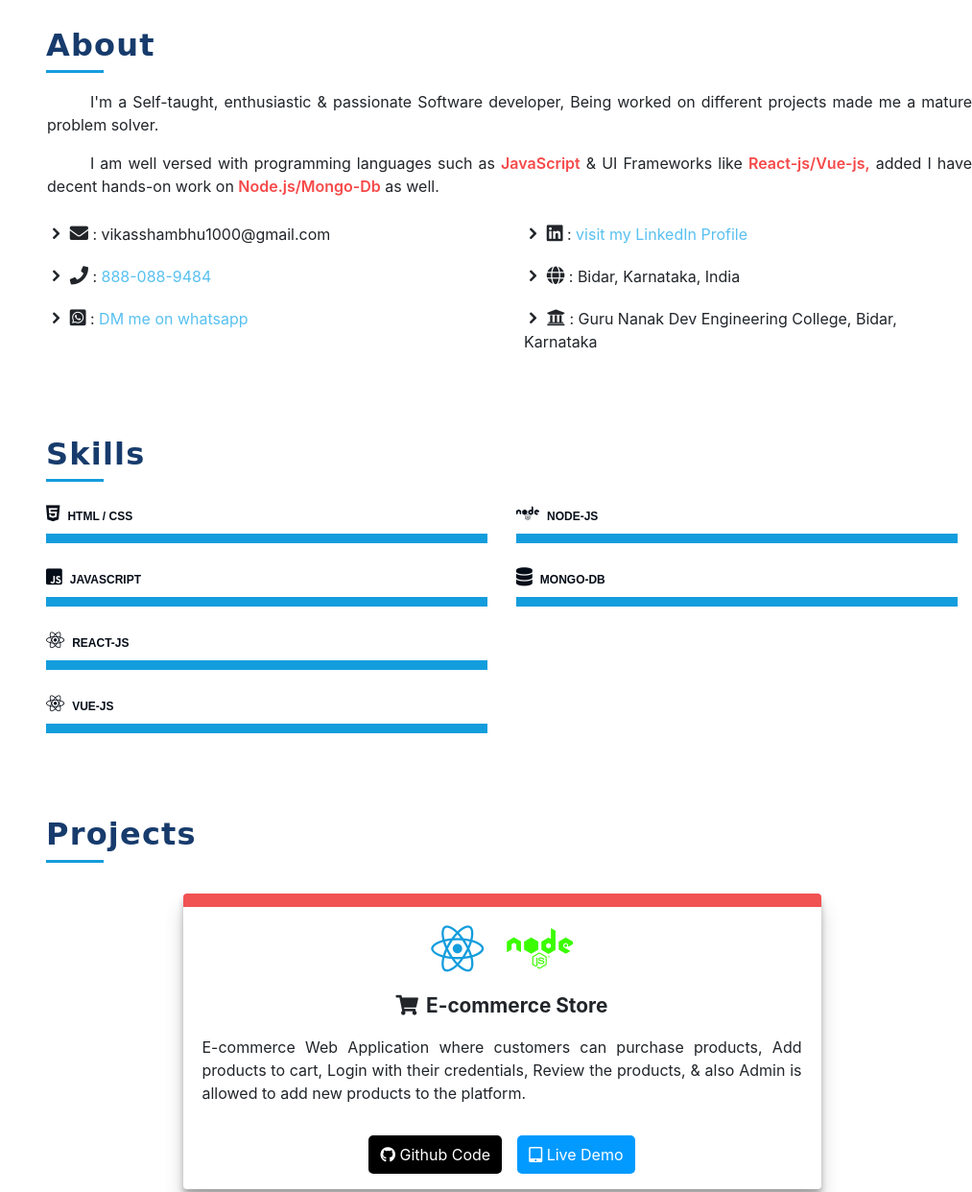
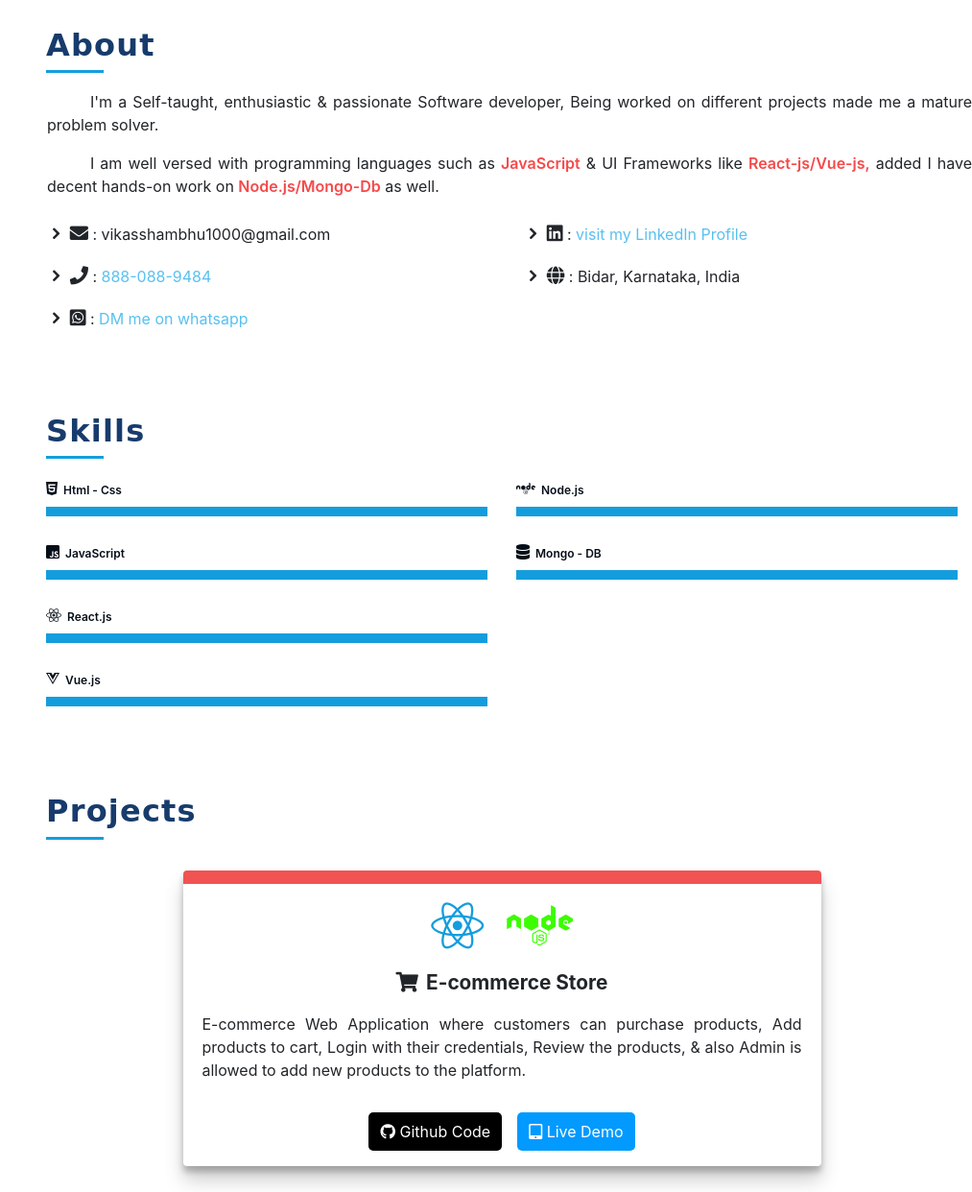
Before and after one commit to Vikas6543/portfolio, a plain HTML site: page index.html in a window 1280 px wide. Shown: the part 813-2055 px from the top of the page at 96% size, without its empty margins (267-1280 px from the left). Drawn offline with Linux system fonts and the light colour scheme; a web font is replaced by a local one.

Commit message:
feb 2022 - new design

```diff
--- a/assets/css/Header.css
+++ b/assets/css/Header.css
@@ -31,9 +31,9 @@
   margin: 15px auto;
   display: block;
   width: 120px;
-  height: 145px;
+  height: 132px;
   object-fit: contain;
-  border: 8px solid #2c2f3f;
+  border-radius: 50%;
 }
 
 #header .profile .social-links a {
@@ -200,7 +200,6 @@
   border-bottom: 4px solid #149ddd;
 }
 
-
 #hero button {
   font-weight: 600;
   width: 120px;
@@ -226,10 +225,11 @@
   font-size: 17px;
 }
 
-.typing p span.cursor {
+.typing .cursor {
   display: inline-block;
   background-color: #ccc;
   width: 3px;
+  border-bottom: none !important;
   animation: blink 1s infinite;
 }
 
--- a/assets/css/MainContent.css
+++ b/assets/css/MainContent.css
@@ -58,15 +58,15 @@
   background: none;
 }
 
-.skill i {
-  font-size: 1.2rem;
-  margin-right: 8px;
+.skill > i {
+  padding-right: 6px;
+  font-size: 16px;
 }
+
 
 .skills .progress .skill {
   padding: 5px 0;
   margin: 0 0 6px 0;
-  text-transform: uppercase;
   display: block;
   font-weight: 600;
   font-family: 'Poppins', sans-serif;
--- a/assets/js/main.js
+++ b/assets/js/main.js
@@ -1,5 +1,3 @@
-
-
 /////////////// Pre-Loader
 $(window).on('load', function () {
   $('#status').fadeOut(); // will first fade out the loading animation
@@ -11,7 +9,7 @@ $(window).on('load', function () {
 const typedTextSpan = document.querySelector('.typed-text');
 const cursorSpan = document.querySelector('.cursor');
 
-const textArray = ['FullStack Developer at e9ine'];
+const textArray = ['Software Developer', 'Full Stack Developer'];
 const typingDelay = 100;
 const erasingDelay = 30;
 const newTextDelay = 1200;
--- a/index.html
+++ b/index.html
@@ -44,7 +44,7 @@
   <header id="header">
     <div class="d-flex flex-column">
       <div class="profile">
-        <img src="assets/img/Vikas_1.jpg" alt="vikas shambhu" class="img-fluid rounded-circle" />
+        <img src="assets/img/Profile.jpg" alt="vikas shambhu" class="img-fluid " />
         <h1 class="nav_title">Vikas Shambhu</h1>
         <a target="_blank" href='https://www.linkedin.com/in/vikas-shambhu/'>
           <button class='btn-primary btn-block mt-3'><i class='fab fa-linkedin pr-2'></i><span class="linkedin">LinkedIn
@@ -147,9 +147,6 @@
                 <li><i class="icofont-rounded-right"></i>
                   <i class="fas fa-globe"></i> : Bidar, Karnataka, India
                 </li>
-                <li><i class="icofont-rounded-right"></i>
-                  <i class="fas fa-university"></i> : Guru Nanak Dev Engineering College, Bidar, Karnataka
-                </li>
               </ul>
             </div>
           </div>
@@ -165,7 +162,7 @@
       <div class="row skills-content">
         <div class="col-lg-6" data-aos="fade-up">
           <div class="progress">
-            <span class="skill"><i class='fab fa-html5'></i>HTML / CSS</span>
+            <div class="skill"><i class='fab fa-html5'></i><span>Html - Css</span></div>
             <div class="progress-bar-wrap">
               <div class="progress-bar" role="progressbar" aria-valuenow="100" aria-valuemin="0" aria-valuemax="100">
               </div>
@@ -173,7 +170,7 @@
           </div>
 
           <div class="progress">
-            <span class="skill"><i class='fab fa-js-square'></i>JAVASCRIPT</span>
+            <div class="skill"><i class='fab fa-js-square'></i><span>JavaScript</span></div>
             <div class="progress-bar-wrap">
               <div class="progress-bar" role="progressbar" aria-valuenow="100" aria-valuemin="0" aria-valuemax="100">
               </div>
@@ -181,7 +178,7 @@
           </div>
 
           <div class="progress">
-            <span class="skill"><i class='fab fa-react'></i>REACT-JS</span>
+            <div class="skill"><i class='fab fa-react'></i><span>React.js</span></div>
             <div class="progress-bar-wrap">
               <div class="progress-bar" role="progressbar" aria-valuenow="100" aria-valuemin="0" aria-valuemax="100">
               </div>
@@ -189,7 +186,7 @@
           </div>
 
           <div class="progress">
-            <span class="skill"><i class='fab fa-react'></i>Vue-js</span>
+            <div class="skill"><i class='fab fa-vuejs'></i><span>Vue.js</span></div>
             <div class="progress-bar-wrap">
               <div class="progress-bar" role="progressbar" aria-valuenow="100" aria-valuemin="0" aria-valuemax="100">
               </div>
@@ -197,9 +194,9 @@
           </div>
         </div>
 
-        <div class="col-lg-6" data-aos="fade-up" data-aos-delay="100">
+        <div class="col-lg-6">
           <div class="progress">
-            <span class="skill"><i class='fab fa-node'></i>NODE-JS</span>
+            <div class="skill"><i class='fab fa-node'></i><span>Node.js</span></div>
             <div class="progress-bar-wrap">
               <div class="progress-bar" role="progressbar" aria-valuenow="100" aria-valuemin="0" aria-valuemax="100">
               </div>
@@ -207,7 +204,7 @@
           </div>
 
           <div class="progress">
-            <span class="skill"><i class='fas fa-database'></i>MONGO-DB</span>
+            <div class="skill"><i class='fas fa-database'></i><span>Mongo - DB</span></div>
             <div class="progress-bar-wrap">
               <div class="progress-bar" role="progressbar" aria-valuenow="100" aria-valuemin="0" aria-valuemax="100">
               </div>
```
Also changed, not shown: assets/img/Profile.jpg (added), assets/img/Vikas_1.jpg (deleted).
